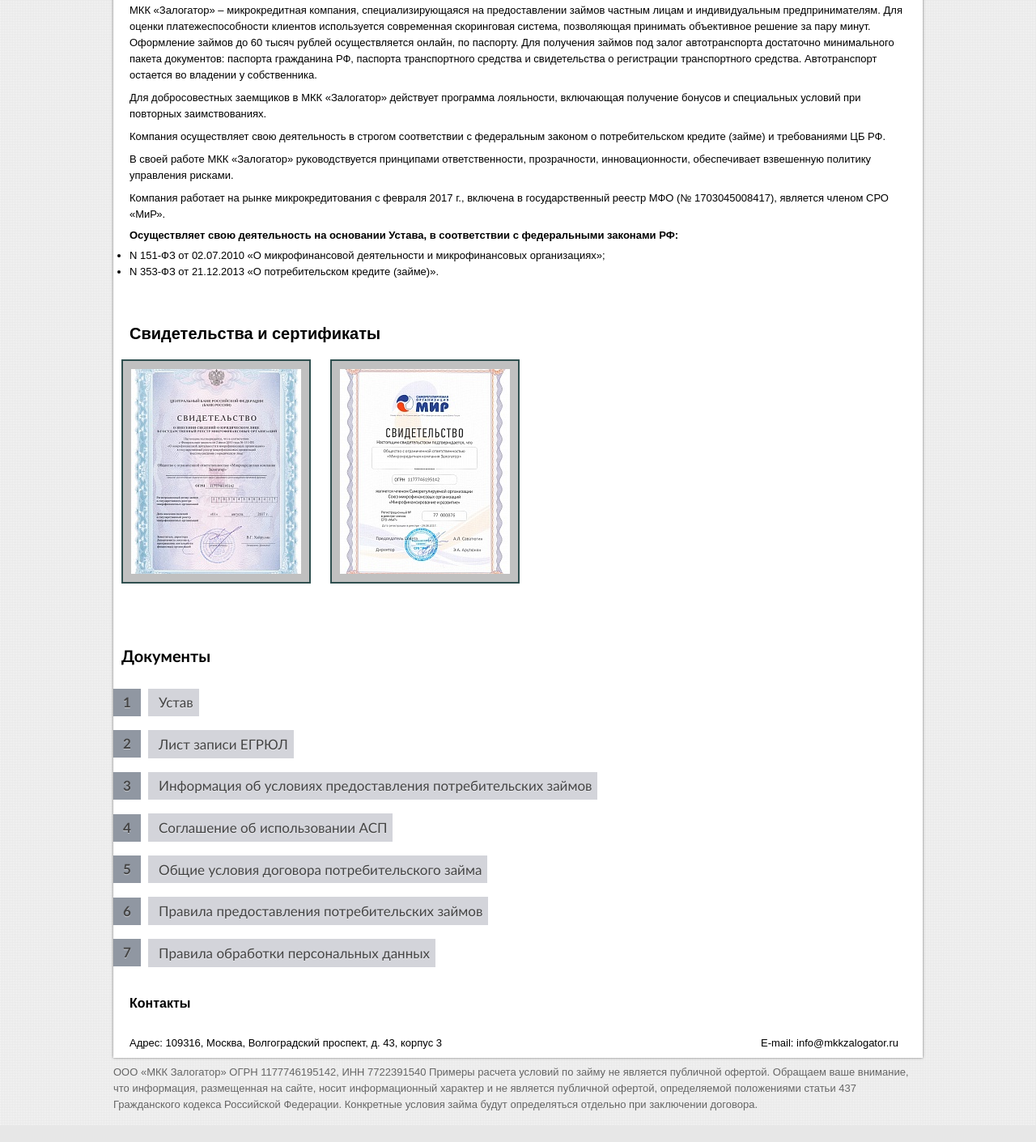
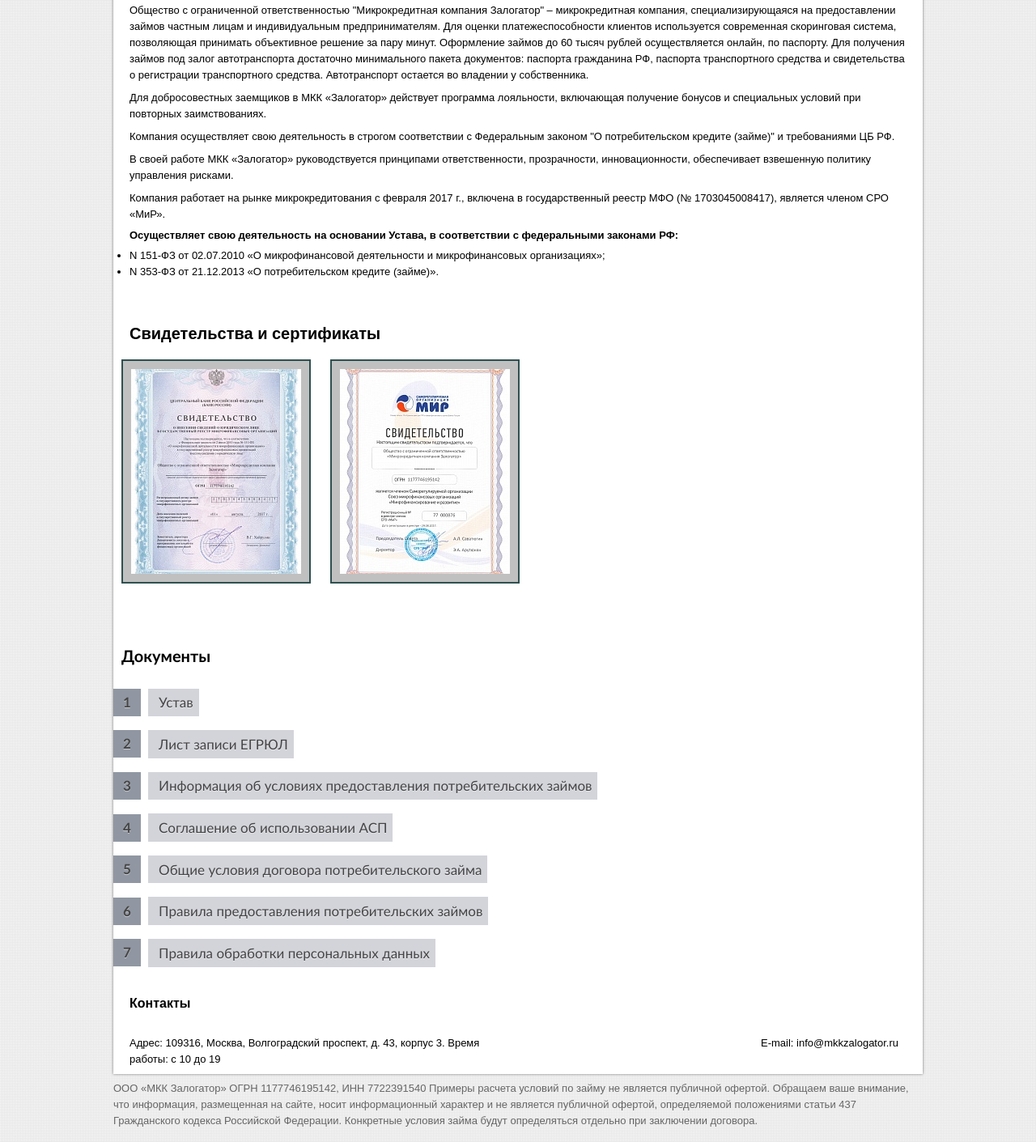
Before and after one commit to IrinkaSolo/mkk, a plain HTML site: page index.html in a window 1280 px wide. Shown: the part 521-1932 px from the top of the page at 81% size. Drawn offline with Linux system fonts and the light colour scheme; files whose address does not match are found by name.

Commit message:
Update index.html

```diff
--- a/index.html
+++ b/index.html
@@ -35,9 +35,9 @@
 				<!--Основная часть-->
 				<div class="main">
 					<h1>О нас</h1>
-					<p> МКК «Залогатор» – микрокредитная компания, специализирующаяся на предоставлении займов частным лицам и индивидуальным предпринимателям. Для оценки платежеспособности клиентов используется современная скоринговая система, позволяющая принимать объективное решение за пару минут. Оформление займов до 60 тысяч рублей осуществляется онлайн, по паспорту. Для получения займов под залог автотранспорта достаточно минимального пакета документов: паспорта гражданина РФ, паспорта транспортного средства и свидетельства о регистрации транспортного средства. Автотранспорт остается во владении у собственника.
+					<p> Общество с ограниченной ответственностью "Микрокредитная компания Залогатор" – микрокредитная компания, специализирующаяся на предоставлении займов частным лицам и индивидуальным предпринимателям. Для оценки платежеспособности клиентов используется современная скоринговая система, позволяющая принимать объективное решение за пару минут. Оформление займов до 60 тысяч рублей осуществляется онлайн, по паспорту. Для получения займов под залог автотранспорта достаточно минимального пакета документов: паспорта гражданина РФ, паспорта транспортного средства и свидетельства о регистрации транспортного средства. Автотранспорт остается во владении у собственника.
 					<p>Для добросовестных заемщиков в МКК «Залогатор» действует программа лояльности, включающая получение бонусов и специальных условий при повторных заимствованиях.</p>
-					<p>Компания осуществляет свою деятельность в строгом соответствии с федеральным законом о потребительском кредите (займе) и требованиями ЦБ РФ.</p>
+					<p>Компания осуществляет свою деятельность в строгом соответствии с Федеральным законом "О потребительском кредите (займе)" и требованиями ЦБ РФ.</p>
 					<p>В своей работе МКК «Залогатор» руководствуется принципами ответственности, прозрачности, инновационности, обеспечивает взвешенную политику управления рисками.</p>
 					<p>Компания работает на рынке микрокредитования с февраля 2017 г., включена в государственный реестр МФО (№ 1703045008417), является членом СРО «МиР».</p>
 					<h4>Осуществляет свою деятельность на основании Устава, в соответствии с федеральными законами РФ:</h4>
@@ -80,7 +80,7 @@
 						</div>
 					<div class="contacts">
 					<h3>Контакты</h3>
-					<p class="leftstr">Адрес: 109316, Москва, Волгоградский проспект, д. 43, корпус 3  </p>
+					<p class="leftstr">Адрес: 109316, Москва, Волгоградский проспект, д. 43, корпус 3. Время работы: с 10 до 19 </p>
 					<p class="rightstr">E-mail: info@mkkzalogator.ru</p>
 					</div>
 					<div style="clear: left"></div>
```
